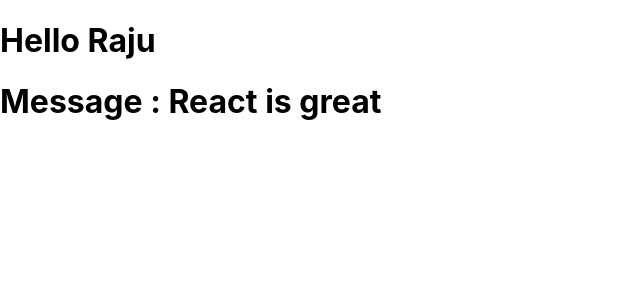
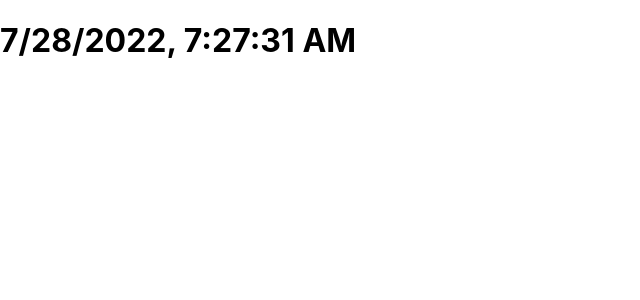
Before and after one commit to dhanasp/react-basic-app, a React (Create React App) app: page / in a window 1280 px wide. Shown: the top 300 px of the page, without its empty margins (0-640 px from the left). Built offline with nearby package versions, Linux system fonts and the light colour scheme.

Commit message:
Using state and lifecucyle methods in clock component

```diff
--- a/src/App.js
+++ b/src/App.js
@@ -1,10 +1,11 @@
 import logo from './logo.svg';
 import './App.css';
 import Welcome from './Welcome';
+import Clock from './Clock';
 
 function App() {
   return <div>
-    <Welcome name="Raju"></Welcome>
+   <Clock></Clock>
   </div>
 }
 export default App;
--- /dev/null
+++ b/src/Clock.js
@@ -0,0 +1,22 @@
+import React from 'react';
+export default class Clock extends React.Component {
+  constructor(props) {
+    super(props);
+    this.state = { date: new Date() };
+  }
+
+  componentDidMount() {
+    this.timerId = setInterval(() => {
+      this.setState({ date: new Date() });
+    }, 1000);
+  }
+
+
+  render() {
+    return <h1>{this.state.date.toLocaleString()}</h1>;
+  }
+
+  componentWillUnmount(){  // clearing interval before unmount of component
+    clearInterval(this.timerId);
+  }
+}
```
